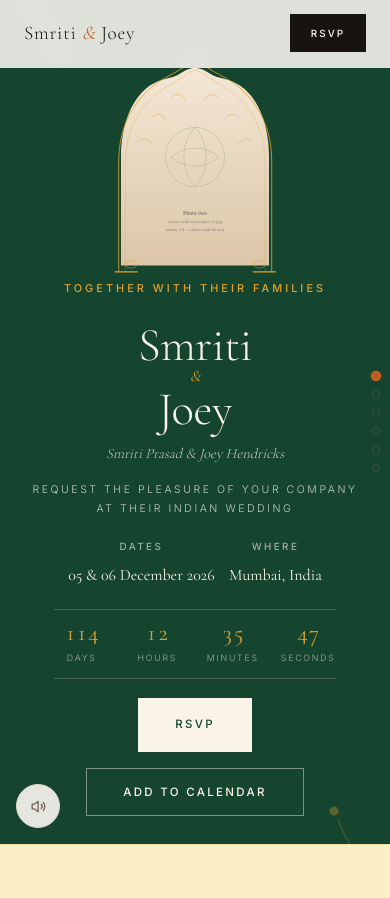
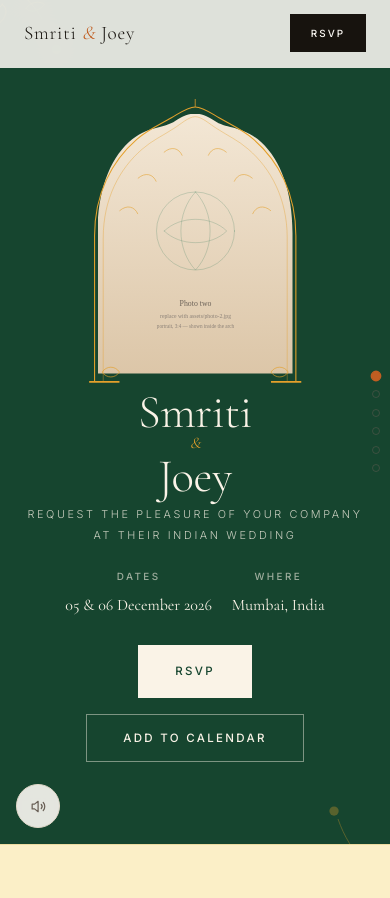
Before and after one commit to JoeyHendricks/wedding-invite, a plain HTML site: page index.html in a window 390 px wide. Shown: the top 898 px of the page. Drawn offline with nearby package versions, Linux system fonts and the light colour scheme.

Commit message:
layoput changes and removing clutter

```diff
--- a/index.html
+++ b/index.html
@@ -165,27 +165,17 @@
     </div>
   </div>
 
-  <p class="eyebrow reveal">Together with their families</p>
   <h1 class="hero__names reveal">
     <span>Smriti</span>
     <em>&amp;</em>
     <span>Joey</span>
   </h1>
-  <p class="hero__full reveal">Smriti Prasad &amp; Joey Hendricks</p>
   <p class="hero__sub reveal">request the pleasure of your company<br>at their Indian wedding</p>
 
   <div class="hero__meta reveal">
     <div><span class="label">Dates</span><b>05 &amp; 06 December 2026</b></div>
     <div class="hero__rule" aria-hidden="true"></div>
     <div><span class="label">Where</span><b>Mumbai, India</b></div>
-  </div>
-
-  <!-- Countdown -->
-  <div class="countdown reveal" id="countdown" aria-live="polite">
-    <div class="cd"><b data-cd="days">—</b><span>days</span></div>
-    <div class="cd"><b data-cd="hours">—</b><span>hours</span></div>
-    <div class="cd"><b data-cd="mins">—</b><span>minutes</span></div>
-    <div class="cd"><b data-cd="secs">—</b><span>seconds</span></div>
   </div>
 
   <div class="hero__cta reveal">
@@ -433,7 +423,6 @@
       </g>
     </svg>
   </div>
-  </div>
 
   <p class="foot__names">Smriti Prasad &amp; Joey Hendricks</p>
   <p>05 &amp; 06 December 2026 — Mumbai, India</p>
--- a/main.js
+++ b/main.js
@@ -497,6 +497,13 @@ const PAGER = {
   collect();
   if (!pages.length) return;
 
+  // Tells the stylesheet the pager is running, which switches CSS scroll
+  // snapping off. The two fight: mandatory snapping keeps re-snapping
+  // during our own smooth scroll, which is what made the page spring
+  // back when you swiped up. Snapping stays in the CSS as the fallback
+  // for anyone whose JavaScript never gets this far.
+  document.documentElement.classList.add("has-pager");
+
   let busy = false, startY = 0, startX = 0, startEl = null, owner = null, wheelUntil = 0;
 
   // Which page are we actually on? Measured, so the dots and nav links
@@ -512,14 +519,28 @@ const PAGER = {
     return best;
   }
 
+  let settleTimer = null, targetTop = 0;
+
   function go(dir){
     if (busy) return;
     const i = current();
     const n = Math.max(0, Math.min(pages.length - 1, i + dir));
     if (n === i) return;
     busy = true;
-    pages[n].scrollIntoView({ behavior: reduced() ? "auto" : "smooth", block: "start" });
-    setTimeout(() => { busy = false; }, PAGER.lock);
+
+    // Absolute position rather than scrollIntoView: it can't be nudged by
+    // scroll-margin or by an ancestor deciding to scroll instead.
+    targetTop = Math.round(pages[n].getBoundingClientRect().top + scrollY);
+    scrollTo({ top: targetTop, behavior: reduced() ? "auto" : "smooth" });
+
+    clearTimeout(settleTimer);
+    settleTimer = setTimeout(() => {
+      busy = false;
+      // If the animation was interrupted and we came to rest anywhere
+      // other than the target, land it. This is what stopped the page
+      // drifting back when reversing direction.
+      if (Math.abs(scrollY - targetTop) > 2) scrollTo({ top: targetTop, behavior: "auto" });
+    }, PAGER.lock);
   }
 
   /* Walks up from the touched element looking for something that can
--- a/styles.css
+++ b/styles.css
@@ -427,12 +427,6 @@ h4{ font-size: 1.25rem; }
 .welcome .hero__meta b{ color:#FAF3E7; }
 .welcome .label{ color: rgba(250,243,231,.6); }
 .welcome .hero__rule{ background: rgba(250,243,231,.3); }
-.welcome .countdown{
-  border-top-color: rgba(250,243,231,.22);
-  border-bottom-color: rgba(250,243,231,.22);
-}
-.welcome .cd b{ color: var(--marigold); }
-.welcome .cd span{ color: rgba(250,243,231,.6); }
 .welcome .btn{
   background:#FAF3E7; border-color:#FAF3E7; color: var(--green-deep);
 }
@@ -441,10 +435,9 @@ h4{ font-size: 1.25rem; }
   background:transparent; color:#FAF3E7; border-color: rgba(250,243,231,.45);
 }
 .welcome .btn--ghost:hover{ background:transparent; color: var(--marigold); border-color: var(--marigold); }
-.welcome .arch{ width:min(270px,32vw); margin-bottom: clamp(1rem,2vw,1.5rem); }
-.welcome .hero__sub{ margin-bottom:1.75rem; }
-.welcome .hero__meta{ margin-bottom:1.75rem; }
-.welcome .countdown{ margin-bottom:1.75rem; }
+.welcome .arch{ width:min(300px,38vw); margin-bottom: clamp(1.25rem,2.5vw,2rem); }
+.welcome .hero__sub{ margin-bottom:1.5rem; }
+.welcome .hero__meta{ margin-bottom:2rem; }
 .welcome{ min-height:100svh; padding-top: clamp(4.5rem,9vh,6rem); padding-bottom: clamp(2rem,5vh,3rem); }
 
 /* On a wide screen the arch stands beside the invitation rather than
@@ -466,9 +459,7 @@ h4{ font-size: 1.25rem; }
   .welcome .hero__names{ font-size: clamp(3rem, 5vw, 4.6rem); }
   .welcome .hero__names em{ display:inline; margin:0 .12em; }
   .welcome .hero__meta,
-  .welcome .countdown,
   .welcome .hero__cta{ justify-content:flex-start; }
-  .welcome .countdown{ gap: clamp(1rem,2.5vw,2.25rem); }
 }
 .welcome .hero__names{ margin-bottom:.5rem; }
 
@@ -557,6 +548,8 @@ h4{ font-size: 1.25rem; }
     scroll-snap-type: y mandatory;
     scroll-padding-top: 0;
   }
+  /* the JS pager takes over when it loads — see the note in main.js */
+  html.has-pager{ scroll-snap-type: none; }
 
   /* Locked pages: every card is exactly one screen, never a scroll of
      one and a half. overflow-y stays auto as an escape hatch so nothing
@@ -663,15 +656,12 @@ h4{ font-size: 1.25rem; }
      edges, and with overflow relaxed they would add phantom scroll
      height and break the page lock. */
   .chapter{ overflow:hidden; padding-top:5rem; padding-bottom:3rem; }
-  .welcome{ padding-top:4.25rem; padding-bottom:1.75rem; justify-content:space-between; }
-  .welcome .arch{ width:min(150px,38vw); margin-bottom:.5rem; }
+  .welcome{ padding-top:4.5rem; padding-bottom:2.5rem; justify-content:center; }
+  .welcome .arch{ width:min(196px,50vw); margin-bottom:1rem; }
   .welcome .hero__names{ font-size: clamp(2.2rem, 12vw, 3.4rem); margin-bottom:.35rem; }
-  .welcome .hero__full{ font-size:.9rem; margin-bottom:.5rem; }
-  .welcome .hero__sub{ font-size:.66rem; line-height:1.8; margin-bottom:.9rem; }
-  .welcome .hero__meta{ gap:.9rem; margin-bottom:.9rem; }
+  .welcome .hero__sub{ font-size:.68rem; line-height:1.9; margin-bottom:1.4rem; }
+  .welcome .hero__meta{ gap:1.25rem; margin-bottom:1.6rem; }
   .welcome .hero__meta b{ font-size:1rem; }
-  .welcome .countdown{ padding:.75rem 0; margin-bottom:.9rem; }
-  .welcome .cd b{ font-size:1.45rem; }
   .welcome .bota{ opacity:.4; }
   .chapter h2{ font-size: clamp(1.9rem, 8vw, 2.6rem); }
   .chapter__line{ font-size:1rem; margin-top:1rem; }
```
